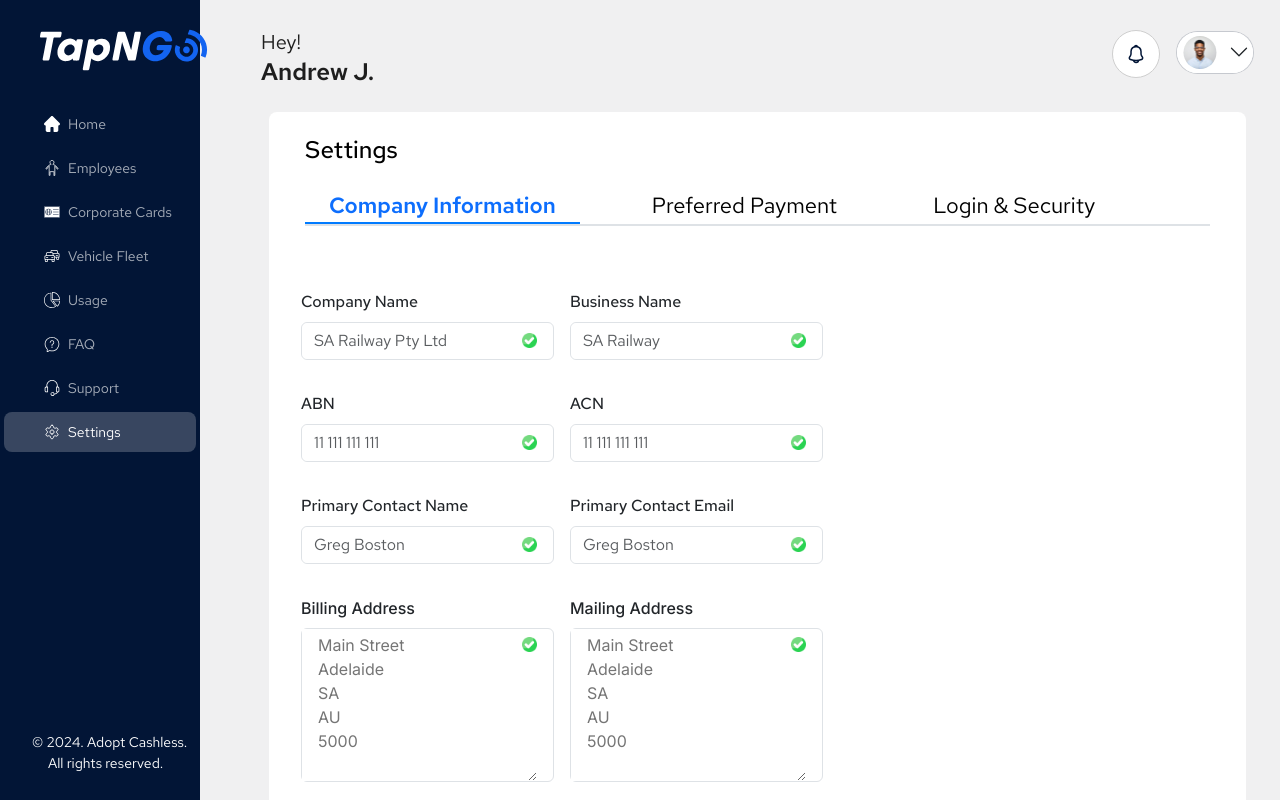
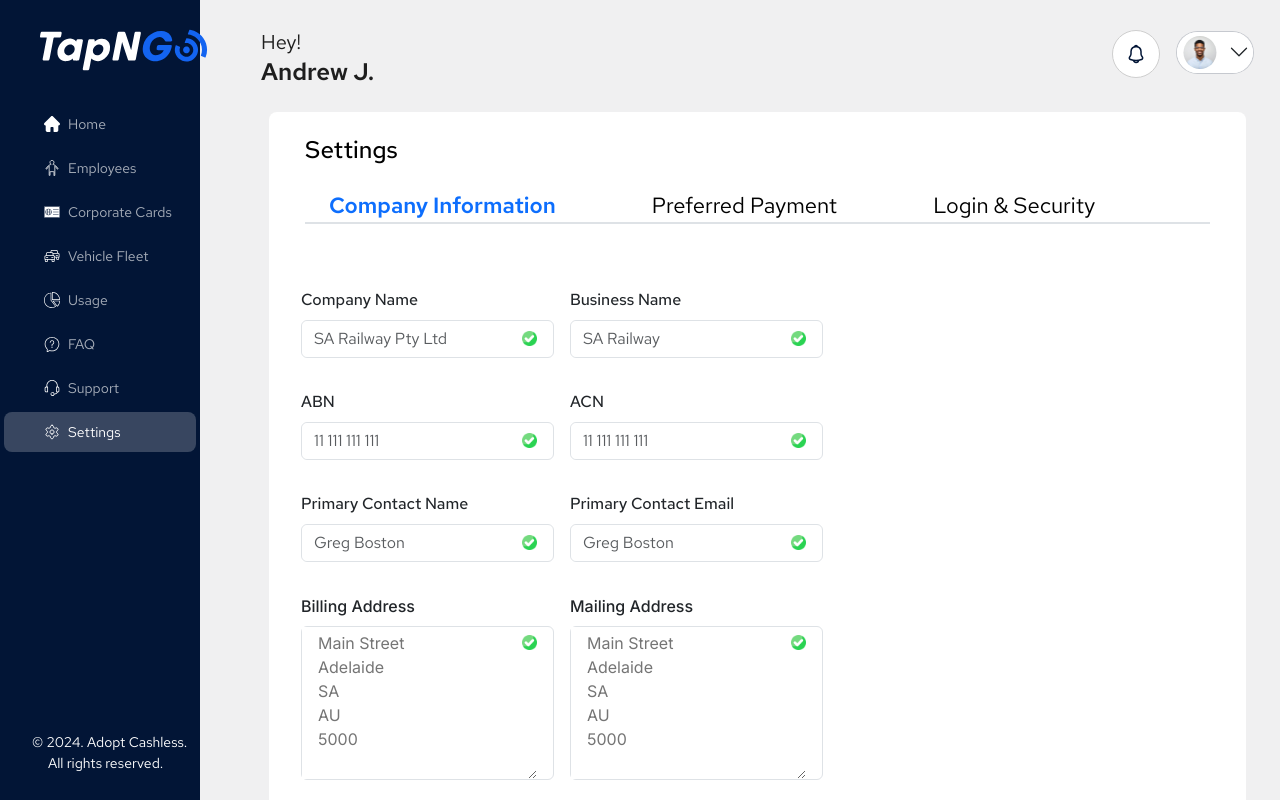
Before and after one commit to jangra-rahul/EmployeeTapNGo, a Next.js app: page /Dashboard/SettingScreen in a window 1280 px wide. Shown: the top 800 px of the page. Built offline with nearby package versions, Linux system fonts and the light colour scheme.

Commit message:
border remove

```diff
--- a/src/app/Dashboard/SettingScreen/setting.css
+++ b/src/app/Dashboard/SettingScreen/setting.css
@@ -2,7 +2,7 @@ textarea {
   outline: none !important;
 }
 
-.active {
-  border-bottom: 2px solid #007bff; /* blue color */
+/* .active {
+  border-bottom: 2px solid #fff;
   padding-bottom: 5px;
-}
+} */
```
